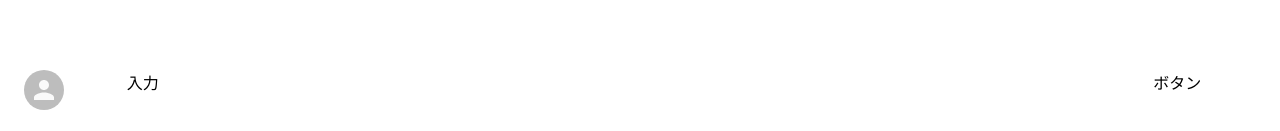
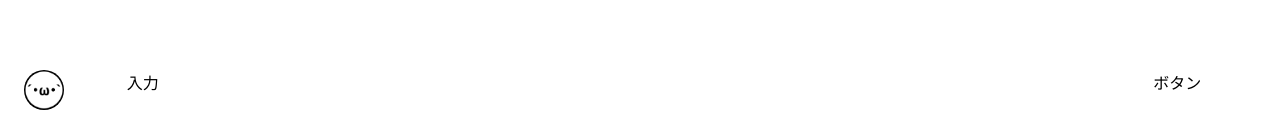
Before and after one commit to kitamura-hub/chat-app, a React (Create React App) app: page / in a window 1280 px wide. Shown: the part 666-797 px from the top of the page. Built offline with nearby package versions, Linux system fonts and the light colour scheme.

Commit message:
<Add>: icon setting completed

```diff
--- a/src/components/MessageInputField.js
+++ b/src/components/MessageInputField.js
@@ -1,6 +1,8 @@
 import React from 'react';
 import { Grid, Avatar } from '@material-ui/core';
 import { makeStyles } from '@material-ui/core/styles';
+import MyIcon from '../img/angry_cat.jpg'
+import OtherIcon from '../img/kaomoji_icon.png'
 
 const useStyles = makeStyles({
   root: {
@@ -9,13 +11,15 @@ const useStyles = makeStyles({
   }
 });
 
-const MessageInputField = () => {
+const MessageInputField = ({ name }) => {
   const classes = useStyles();
+  const iconPath = (name === "cat") ? MyIcon : OtherIcon;
+
   return (
     <div className={classes.root}>
       <Grid container>
         <Grid xs={1}>
-          <Avatar />
+          <Avatar src={iconPath}/>
         </Grid>
         <Grid xs={10}>入力</Grid>
         <Grid xs={1}>ボタン</Grid>
```
Also changed, not shown: src/img/angry_cat.jpg (added), src/img/kaomoji_icon.png (added).
